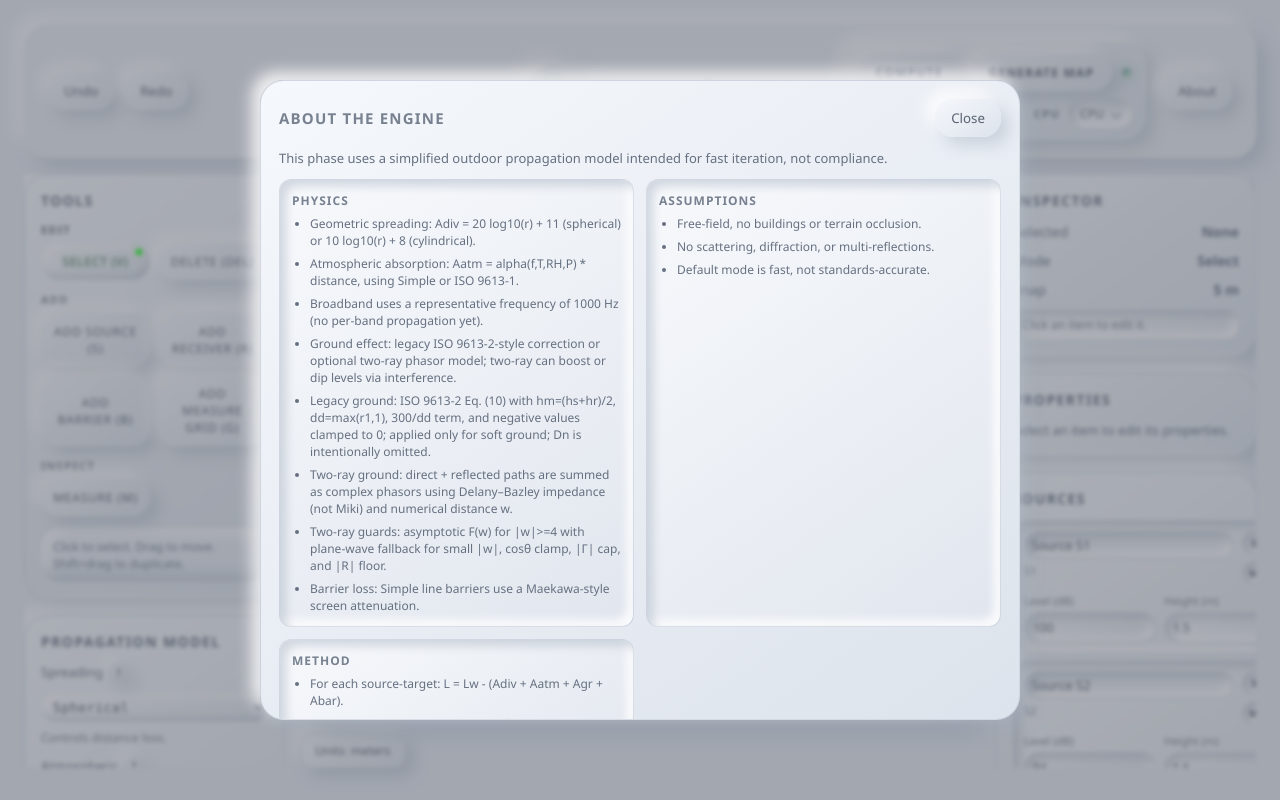
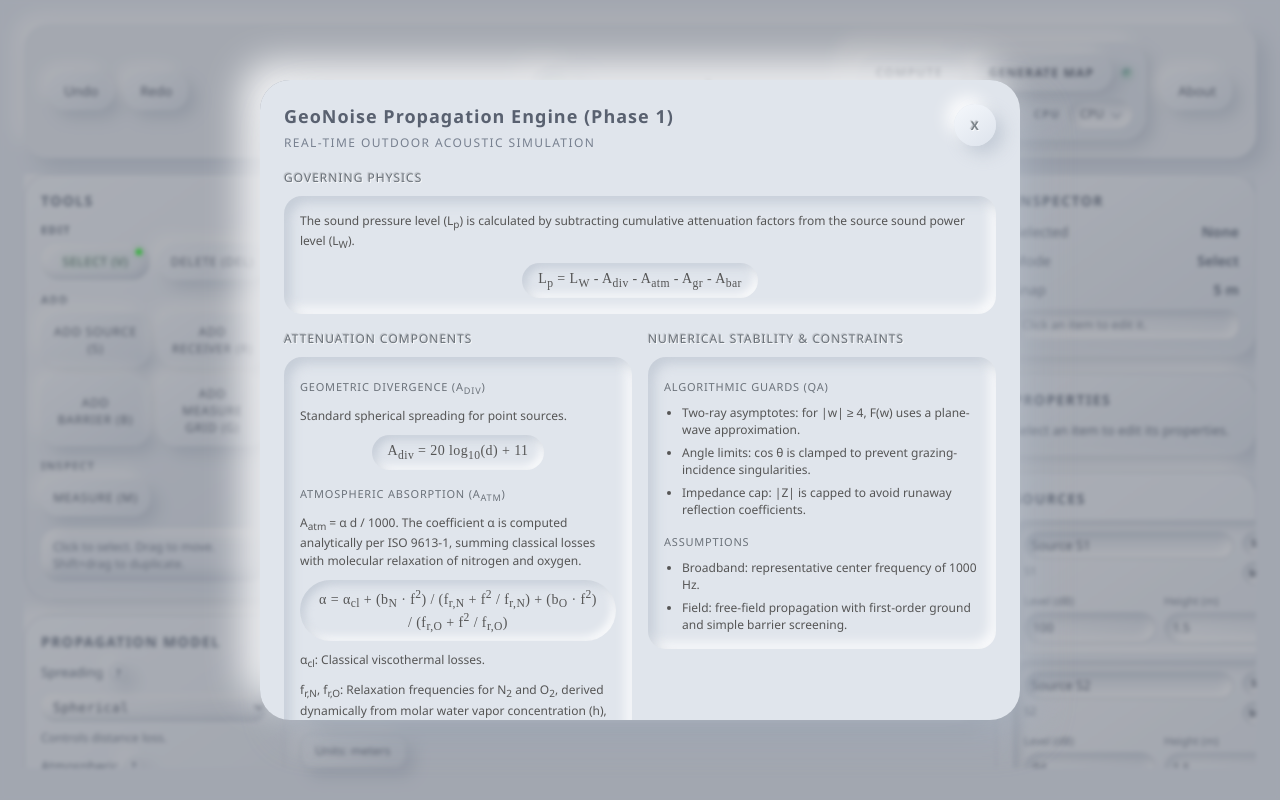
Before and after one commit to KanuToCL/GeoNoise, a website with bundled scripts: page apps/web/index.html in a window 1280 px wide. Both pictures are taken after a click on the button "About". Built offline with nearby package versions, Linux system fonts and the light colour scheme; files whose address does not match are found by name.

Commit message:
feat(ui): expand technical datasheet modal
- Replace About modal content with detailed physics/attenuation equations.

- Add QA stability constraints and ISO 9613-2 legacy ground details.

- Update modal layout styling to recessed trays and engraved headers.

```diff
--- a/apps/web/index.html
+++ b/apps/web/index.html
@@ -346,43 +346,88 @@
 
     <div class="modal" id="aboutModal" aria-hidden="true">
       <div class="modal-backdrop" data-modal-close></div>
-      <div class="modal-card ui-surface" role="dialog" aria-modal="true" aria-labelledby="aboutTitle">
+      <div class="modal-card modal-plate" role="dialog" aria-modal="true" aria-labelledby="aboutTitle">
         <div class="modal-header">
-          <h2 id="aboutTitle">About the Engine</h2>
-          <button class="ghost ui-button" id="aboutClose" type="button">Close</button>
+          <div class="modal-title">
+            <h2 id="aboutTitle">GeoNoise Propagation Engine (Phase 1)</h2>
+            <p class="modal-subtitle">Real-time outdoor acoustic simulation</p>
+          </div>
+          <button class="modal-close ui-button" id="aboutClose" type="button" aria-label="Close">X</button>
         </div>
-        <p class="note">
-          This phase uses a simplified outdoor propagation model intended for fast iteration, not compliance.
-        </p>
-        <div class="about-grid">
-          <div class="about-block">
-            <h3>Physics</h3>
-            <ul>
-              <li>Geometric spreading: Adiv = 20 log10(r) + 11 (spherical) or 10 log10(r) + 8 (cylindrical).</li>
-              <li>Atmospheric absorption: Aatm = alpha(f,T,RH,P) * distance, using Simple or ISO 9613-1.</li>
-              <li>Broadband uses a representative frequency of 1000 Hz (no per-band propagation yet).</li>
-              <li>Ground effect: legacy ISO 9613-2-style correction or optional two-ray phasor model; two-ray can boost or dip levels via interference.</li>
-              <li>Legacy ground: ISO 9613-2 Eq. (10) with hm=(hs+hr)/2, dd=max(r1,1), 300/dd term, and negative values clamped to 0; applied only for soft ground; Dn is intentionally omitted.</li>
-              <li>Two-ray ground: direct + reflected paths are summed as complex phasors using Delany–Bazley impedance (not Miki) and numerical distance w.</li>
-              <li>Two-ray guards: asymptotic F(w) for |w|>=4 with plane-wave fallback for small |w|, cosθ clamp, |Γ| cap, and |R| floor.</li>
-              <li>Barrier loss: Simple line barriers use a Maekawa-style screen attenuation.</li>
-            </ul>
+        <div class="spec-grid">
+          <div class="spec-section spec-section--full">
+            <div class="spec-heading">GOVERNING PHYSICS</div>
+            <div class="spec-tray">
+              <p class="spec-text">
+                The sound pressure level (L<sub>p</sub>) is calculated by subtracting cumulative attenuation factors
+                from the source sound power level (L<sub>W</sub>).
+              </p>
+              <div class="equation-pill">
+                L<sub>p</sub> = L<sub>W</sub> - A<sub>div</sub> - A<sub>atm</sub> - A<sub>gr</sub> - A<sub>bar</sub>
+              </div>
+            </div>
           </div>
-          <div class="about-block">
-            <h3>Assumptions</h3>
-            <ul>
-              <li>Free-field, no buildings or terrain occlusion.</li>
-              <li>No scattering, diffraction, or multi-reflections.</li>
-              <li>Default mode is fast, not standards-accurate.</li>
-            </ul>
+          <div class="spec-section">
+            <div class="spec-heading">ATTENUATION COMPONENTS</div>
+            <div class="spec-tray">
+              <div class="spec-subhead">Geometric divergence (A<sub>div</sub>)</div>
+              <div class="spec-text">Standard spherical spreading for point sources.</div>
+              <div class="equation-pill">A<sub>div</sub> = 20 log<sub>10</sub>(d) + 11</div>
+              <div class="spec-subhead">Atmospheric absorption (A<sub>atm</sub>)</div>
+              <div class="spec-text">
+                A<sub>atm</sub> = &#945; d / 1000. The coefficient &#945; is computed analytically per ISO 9613-1,
+                summing classical losses with molecular relaxation of nitrogen and oxygen.
+              </div>
+              <div class="equation-pill">
+                &#945; = &#945;<sub>cl</sub> + (b<sub>N</sub> &#183; f<sup>2</sup>) / (f<sub>r,N</sub> + f<sup>2</sup> /
+                f<sub>r,N</sub>) + (b<sub>O</sub> &#183; f<sup>2</sup>) / (f<sub>r,O</sub> + f<sup>2</sup> / f<sub>r,O</sub>)
+              </div>
+              <div class="spec-text">&#945;<sub>cl</sub>: Classical viscothermal losses.</div>
+              <div class="spec-text">
+                f<sub>r,N</sub>, f<sub>r,O</sub>: Relaxation frequencies for N<sub>2</sub> and O<sub>2</sub>,
+                derived dynamically from molar water vapor concentration (h), temperature, and pressure.
+              </div>
+              <div class="spec-subhead">Ground effects (A<sub>gr</sub>)</div>
+              <div class="spec-text">
+                The engine supports two interaction modes:
+              </div>
+              <div class="spec-text">
+                Precision (Two-Ray Phasor): sums direct and reflected paths as complex phasors using Delany-Bazley
+                impedance to capture interference (comb filtering).
+              </div>
+              <div class="equation-pill">
+                p<sub>tot</sub> = e<sup>-jkr<sub>1</sub></sup> / r<sub>1</sub> + Q e<sup>-jkr<sub>2</sub></sup> / r<sub>2</sub>
+              </div>
+              <div class="spec-text">
+                Where Q is the spherical reflection coefficient and k is the wavenumber.
+              </div>
+              <div class="spec-text">
+                Legacy (ISO 9613-2): implements the Alternative Method (Eq. 10) for porous ground. Attenuation is
+                calculated using mean path height h<sub>m</sub>.
+              </div>
+              <div class="equation-pill">
+                A<sub>gr</sub> = 4.8 - (2h<sub>m</sub> / d) (17 + 300 / d) &ge; 0 dB
+              </div>
+              <div class="spec-subhead">Barrier diffraction (A<sub>bar</sub>)</div>
+              <div class="spec-text">Maekawa-style approximation based on the Fresnel number (N).</div>
+              <div class="equation-pill">A<sub>bar</sub> &#8776; 10 log<sub>10</sub>(3 + 20N)</div>
+            </div>
           </div>
-          <div class="about-block">
-            <h3>Method</h3>
-            <ul>
-              <li>For each source-target: L = Lw - (Adiv + Aatm + Agr + Abar).</li>
-              <li>Source summation is energetic: 10 log10(sum 10^(Li/10)).</li>
-              <li>Measure grid stats use min/max/avg/L50/L95 of sample points.</li>
-            </ul>
+          <div class="spec-section">
+            <div class="spec-heading">NUMERICAL STABILITY &amp; CONSTRAINTS</div>
+            <div class="spec-tray">
+              <div class="spec-subhead">Algorithmic guards (QA)</div>
+              <ul class="spec-list">
+                <li>Two-ray asymptotes: for |w| &ge; 4, F(w) uses a plane-wave approximation.</li>
+                <li>Angle limits: cos &#952; is clamped to prevent grazing-incidence singularities.</li>
+                <li>Impedance cap: |Z| is capped to avoid runaway reflection coefficients.</li>
+              </ul>
+              <div class="spec-subhead">Assumptions</div>
+              <ul class="spec-list">
+                <li>Broadband: representative center frequency of 1000 Hz.</li>
+                <li>Field: free-field propagation with first-order ground and simple barrier screening.</li>
+              </ul>
+            </div>
           </div>
         </div>
       </div>
--- a/apps/web/src/style.css
+++ b/apps/web/src/style.css
@@ -1426,62 +1426,131 @@ textarea:focus-visible,
   width: min(760px, 92vw);
   max-height: 80vh;
   overflow: auto;
-  padding: 18px;
-  border-radius: var(--radius-lg);
-  background: linear-gradient(145deg, var(--surface-hi), var(--surface-lo));
-  border: 1px solid var(--border-soft);
-  box-shadow: var(--shadow-raised);
-  display: flex;
-  flex-direction: column;
-  gap: 12px;
+  padding: 24px;
+  display: flex;
+  flex-direction: column;
+  gap: 18px;
+}
+
+.modal-plate {
+  border-radius: 30px;
+  background: var(--brand-bg);
+  border: none;
+  box-shadow: 18px 18px 36px var(--shadow-dark), -18px -18px 36px var(--shadow-light);
 }
 
 .modal-header {
   display: flex;
-  align-items: center;
+  align-items: flex-start;
   justify-content: space-between;
   gap: 12px;
 }
 
 .modal-header h2 {
-  font-size: 15px;
+  font-size: 18px;
+  letter-spacing: 1px;
+  color: var(--text);
+}
+
+.modal-title {
+  display: flex;
+  flex-direction: column;
+  gap: 6px;
+}
+
+.modal-subtitle {
+  font-size: 12px;
   text-transform: uppercase;
-  letter-spacing: 1.2px;
-  color: var(--text-muted);
-}
-
-.about-grid {
+  letter-spacing: 1.4px;
+  color: var(--text-muted);
+}
+
+.modal-close {
+  width: 42px;
+  height: 42px;
+  border-radius: 50%;
+  padding: 0;
+  font-size: 12px;
+  font-weight: 700;
+  letter-spacing: 0.6px;
+  text-transform: uppercase;
+  background: linear-gradient(145deg, var(--surface-hi), var(--surface-lo));
+  box-shadow: var(--shadow-raised);
+  color: #7a8288;
+  text-shadow: 1px 1px 0 rgba(255, 255, 255, 0.7), -1px -1px 1px rgba(0, 0, 0, 0.2);
+}
+
+.spec-grid {
   display: grid;
-  gap: 12px;
-}
-
-.about-block {
-  border-radius: var(--radius-sm);
-  border: 1px solid var(--border-soft);
-  background: linear-gradient(145deg, var(--surface-press-lo), var(--surface-press-hi));
-  box-shadow: var(--shadow-pressed);
-  padding: 12px;
-}
-
-.about-block h3 {
+  gap: 16px;
+}
+
+.spec-section {
+  display: flex;
+  flex-direction: column;
+  gap: 10px;
+}
+
+.spec-section--full {
+  grid-column: 1 / -1;
+}
+
+.spec-heading {
   font-size: 12px;
   text-transform: uppercase;
   letter-spacing: 1px;
-  color: var(--text-muted);
-  margin-bottom: 6px;
-}
-
-.about-block ul {
+  color: #6b727a;
+  text-shadow: 1px 1px 0 rgba(255, 255, 255, 0.7), -1px -1px 1px rgba(0, 0, 0, 0.2);
+}
+
+.spec-tray {
+  background: var(--brand-bg);
+  border-radius: 18px;
+  padding: 16px;
+  box-shadow: inset 6px 6px 12px var(--shadow-dark), inset -6px -6px 12px var(--shadow-light);
+  display: flex;
+  flex-direction: column;
+  gap: 10px;
+}
+
+.spec-text {
+  font-size: 12px;
+  color: #555;
+  line-height: 1.5;
+}
+
+.spec-subhead {
+  font-size: 11px;
+  text-transform: uppercase;
+  letter-spacing: 0.8px;
+  color: #6b727a;
+  margin-top: 6px;
+}
+
+.spec-list {
   padding-left: 18px;
   display: flex;
   flex-direction: column;
   gap: 6px;
   font-size: 12px;
-  color: var(--text-soft);
+  color: #555;
+}
+
+.equation-pill {
+  align-self: center;
+  padding: 8px 16px;
+  border-radius: 999px;
+  background: var(--brand-bg);
+  box-shadow: inset 4px 4px 8px var(--shadow-dark), inset -4px -4px 8px var(--shadow-light);
+  font-family: "Times New Roman", "Times", serif;
+  font-size: 14px;
+  color: #555;
+  letter-spacing: 0.4px;
+  text-align: center;
 }
 
 @media (min-width: 900px) {
-  .about-grid {
+  .spec-grid {
     grid-template-columns: repeat(2, minmax(0, 1fr));
   }
 }
```
